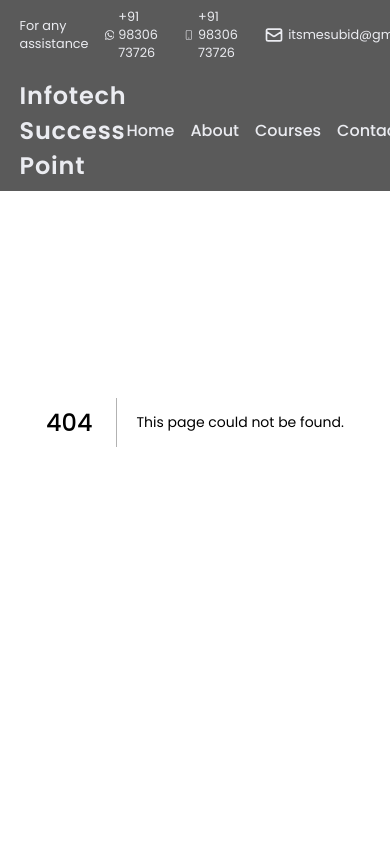
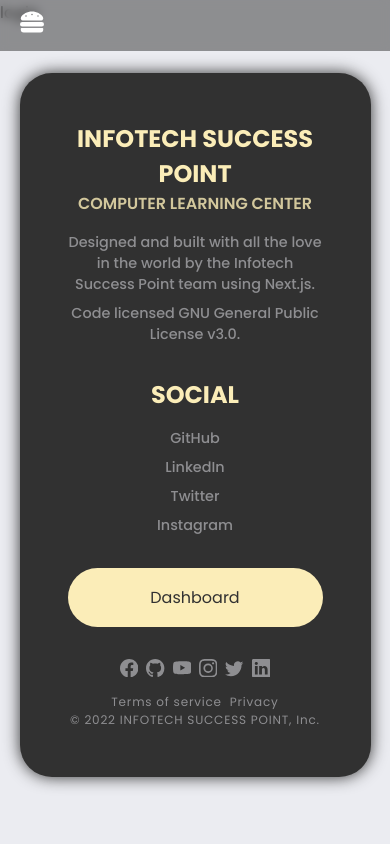
Before and after one commit to itsme-Subid/Infotech-Success-Point, a Next.js app: page /auth/login in a window 390 px wide. Before the commit this address had no page. Shown: the top 844 px of the page. Built offline with nearby package versions, Linux system fonts and the light colour scheme.

Commit message:
Make `Responsive`

```diff
--- a/components/Course.tsx
+++ b/components/Course.tsx
@@ -29,7 +29,6 @@
       align-items: center;
       gap: 1rem;
       & span {
-        font-weight: lighter;
         text-align: center;
         display: flex;
         justify-content: center;
--- a/components/Footer.tsx
+++ b/components/Footer.tsx
@@ -49,6 +49,13 @@
           font-weight: 600;
         }
       }
+      @media screen and (max-width: 50rem) {
+        &.social .col-body {
+          & ul {
+            align-items: center;
+          }
+        }
+      }
       & .col-body {
         & ul {
           list-style: none;
@@ -66,9 +73,9 @@
             &:hover {
               color: rgb(var(--primary-color), 0.8);
             }
-            &.description {
-              white-space: normal;
-            }
+          }
+          &.description li {
+            white-space: normal;
           }
         }
       }
@@ -102,11 +109,17 @@
     justify-content: space-between;
     align-items: center;
     font-size: 0.75rem;
+    @media screen and (max-width: 50rem) {
+      flex-direction: column;
+    }
     & .left {
       display: flex;
       justify-content: space-between;
       align-items: center;
       gap: 1rem;
+      @media screen and (max-width: 50rem) {
+        flex-direction: column;
+      }
       & .socials {
         display: flex;
         justify-content: center;
@@ -141,8 +154,8 @@
               <span>Computer learning center</span>
             </div>
             <div className="col-body">
-              <ul>
-                <li className="description">
+              <ul className="description">
+                <li>
                   Designed and built with all the love in the world by the
                   Infotech Success Point team using Next.js.
                 </li>
@@ -150,7 +163,7 @@
               </ul>
             </div>
           </div>
-          <div className="col">
+          <div className="col social">
             <div className="col-header">
               <h2>Social</h2>
             </div>
@@ -196,7 +209,7 @@
             </div>
           </div>
           <div className="col dashboard">
-            <Link href="/">Dashboard</Link>
+            <Link href="/auth/login">Dashboard</Link>
           </div>
         </div>
         <div className="credits">
--- a/components/Header.tsx
+++ b/components/Header.tsx
@@ -1,4 +1,4 @@
-import React from "react";
+import React, { useState } from "react";
 import {
   FaFacebook,
   FaInstagram,
@@ -8,7 +8,8 @@
 } from "react-icons/fa";
 import { BsPhone } from "react-icons/bs";
 import { HiOutlineMail } from "react-icons/hi";
-import styled from "styled-components";
+import { FaHamburger } from "react-icons/fa";
+import styled, { css } from "styled-components";
 import Link from "next/link";
 
 const Alert = styled.div`
@@ -19,12 +20,20 @@
   width: 90%;
   margin-inline: auto;
   color: rgba(var(--light-color));
+  @media screen and (max-width: 40rem) {
+    flex-direction: column;
+    gap: 2rem;
+    letter-spacing: 0.1rem;
+  }
   & .assist {
     display: flex;
     align-items: center;
     justify-content: center;
     gap: 1rem;
     font-size: 0.8rem;
+    @media screen and (max-width: 50rem) {
+      font-size: 1rem;
+    }
     & .contact-detail {
       display: flex;
       align-items: center;
@@ -32,6 +41,23 @@
       gap: 0.25rem;
       & svg {
         font-size: 1.25rem;
+      }
+    }
+    @media screen and (max-width: 50rem) {
+      width: 100%;
+      flex-direction: column;
+      font-size: 1.25rem;
+      text-align: left;
+      & p {
+        width: 100%;
+      }
+      & .contact-detail {
+        width: 100%;
+        justify-content: flex-start;
+        gap: 0.5rem;
+        & svg {
+          font-size: 2rem;
+        }
       }
     }
   }
@@ -44,6 +70,9 @@
       transition: 0.15s;
       & svg {
         font-size: 1.25rem;
+        @media screen and (max-width: 50rem) {
+          font-size: 2.5rem;
+        }
       }
       &:hover {
         color: rgba(var(--primary-color));
@@ -71,19 +100,25 @@
     transition: 0.15s;
     cursor: pointer;
     &:hover {
-      color: rgba(var(--primary-color), 0.5);
+      color: rgba(var(--primary-color));
+    }
+    @media screen and (max-width: 50rem) {
+      display: none;
     }
   }
   & .menu {
-    display: flex;
-    align-items: center;
-    justify-content: center;
+    @media screen and (max-width: 50rem) {
+      width: 100%;
+    }
     gap: 1rem;
     & ul {
       display: flex;
       align-items: center;
       justify-content: center;
       gap: 1rem;
+      @media screen and (max-width: 50rem) {
+        flex-direction: column;
+      }
       & li {
         list-style: none;
         font-size: 1rem;
@@ -94,24 +129,75 @@
         &:hover {
           color: rgba(var(--primary-color), 0.5);
         }
+        @media screen and (max-width: 50rem) {
+          font-size: 1.25rem;
+          text-align: center;
+          letter-spacing: 0.1rem;
+          background: rgba(var(--dark-color), 0.5);
+          padding: 0.5rem 1rem;
+          border-radius: 2rem;
+          width: 100%;
+        }
       }
     }
   }
 `;
 
+type NavbarType = {
+  menu: boolean;
+};
+
+const StyledNavbar = styled.div<NavbarType>`
+  position: fixed;
+  top: 0;
+  left: 0;
+  width: 100%;
+  z-index: 1;
+  background: rgba(var(--dark-color), 0.8);
+  backdrop-filter: blur(5px);
+  transition: all 0.15s;
+  display: flex;
+  justify-content: center;
+  align-items: center;
+  flex-direction: column;
+  @media screen and (max-width: 50rem) {
+    height: 100%;
+    padding-top: 4rem;
+    flex-direction: column-reverse;
+    justify-content: space-between;
+  }
+  ${(props) =>
+    !props.menu &&
+    css`
+      @media screen and (max-width: 50rem) {
+        transform: translateX(-100%);
+      }
+    `}
+`;
+
+const MobileNavbar = styled.nav`
+  position: fixed;
+  top: 0;
+  left: 0;
+  width: 100%;
+  z-index: 1;
+  background: rgba(var(--dark-color), 0.5);
+  color: rgba(var(--white-color));
+  backdrop-filter: blur(5px);
+  transition: all 0.15s;
+  transform: translateY(-100%);
+  font-size: 1.5rem;
+  padding-block: 0.5rem;
+  @media screen and (max-width: 50rem) {
+    transform: translateY(0);
+  }
+`;
+
 const Header = () => {
+  const [menu, setMenu] = useState<boolean>(false);
   return (
-    <div
-      style={{
-        position: "fixed",
-        top: 0,
-        left: 0,
-        width: "100%",
-        zIndex: 10,
-        background: "rgba(var(--dark-color), 0.8)",
-        backdropFilter: "blur(5px) ",
-      }}
-    >
+    <>
+      <StyledNavbar menu={menu}>
         <Alert>
           <div className="assist">
             <p>For any assistance</p>
@@ -179,22 +265,28 @@
           </div>
           <div className="menu">
             <ul>
-            <li>
+              <li onClick={() => setMenu(!menu)}>
                 <Link href="/">Home</Link>
               </li>
-            <li>
+              <li onClick={() => setMenu(!menu)}>
                 <Link href="/about">About</Link>
               </li>
-            <li>
+              <li onClick={() => setMenu(!menu)}>
                 <Link href="/courses">Courses</Link>
               </li>
-            <li>
+              <li onClick={() => setMenu(!menu)}>
                 <Link href="/contact">Contact</Link>
               </li>
             </ul>
           </div>
         </Navbar>
+      </StyledNavbar>
+      <MobileNavbar>
+        <div className="content container">
+          <FaHamburger onClick={() => setMenu(!menu)} />
         </div>
+      </MobileNavbar>
+    </>
   );
 };
 
--- /dev/null
+++ b/pages/auth/login.tsx
@@ -0,0 +1,9 @@
+import React from 'react'
+
+const login = () => {
+  return (
+    <div>login</div>
+  )
+}
+
+export default login
```
Lines whose indentation alone changed are shown as unchanged.
